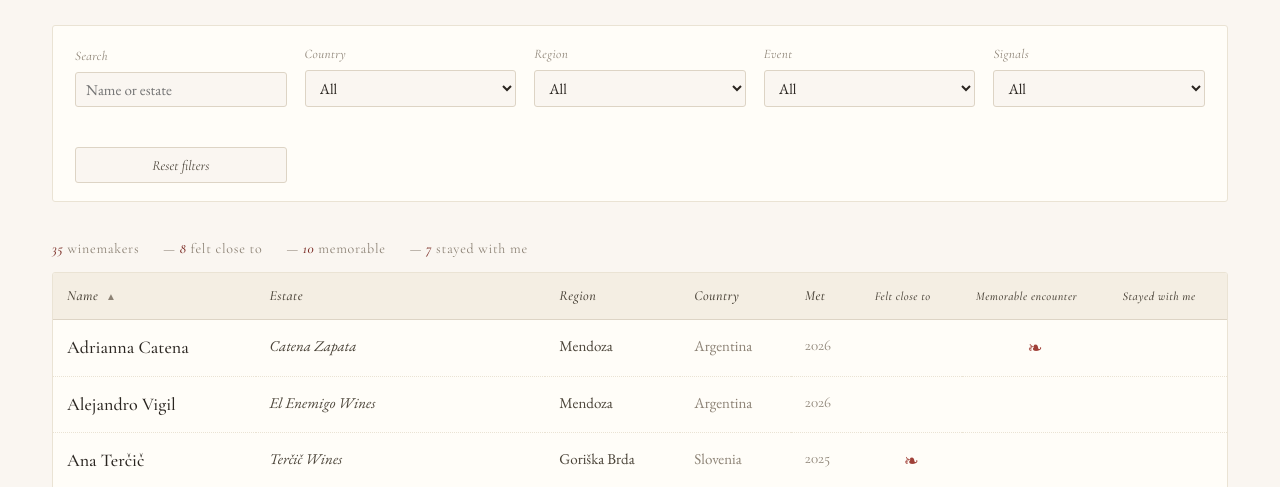
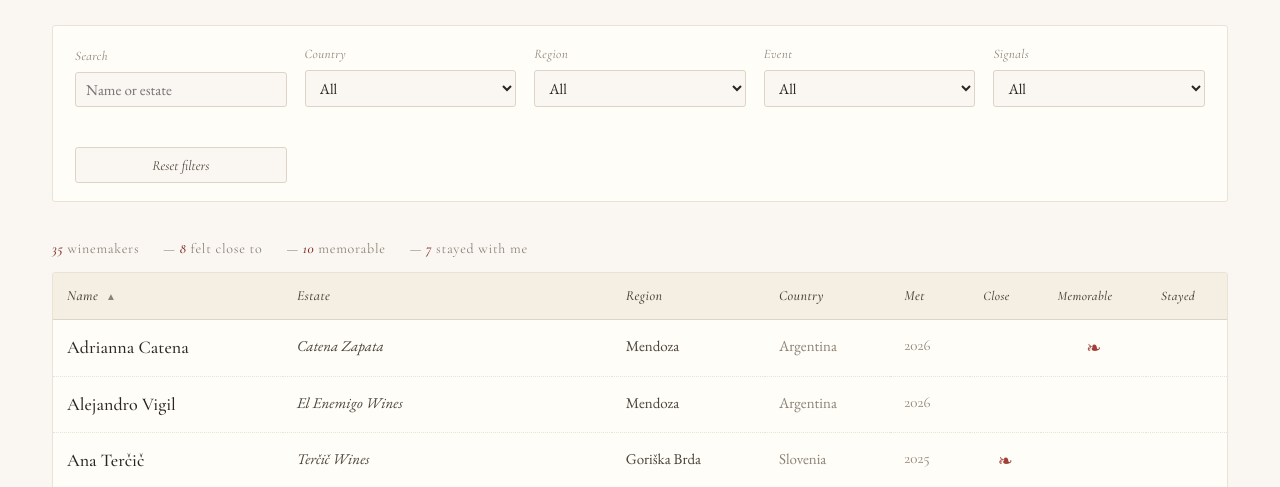
Before and after one commit to jskarabot18/codex-vinitorum, a plain HTML site: page index.html in a window 1280 px wide. Shown: the part 461-948 px from the top of the page. Drawn offline with nearby package versions, Linux system fonts and the light colour scheme.

Commit message:
Shorten signal column headers and tighten column widths

```diff
--- a/index.html
+++ b/index.html
@@ -79,8 +79,8 @@
   .book-table .col-country { color: var(--ink-muted); white-space: nowrap; }
   .book-table .col-met { color: var(--ink-muted); font-family: 'Cormorant Garamond', Georgia, serif; white-space: nowrap; }
   .book-table .col-signals { white-space: nowrap; }
-  .book-table .col-signal { text-align: center; white-space: nowrap; width: 1px; padding-left: 16px; padding-right: 16px; }
-  .book-table th.col-signal-header { text-align: center; font-size: 12px; letter-spacing: 0.04em; }
+  .book-table .col-signal { text-align: center; white-space: nowrap; padding-left: 8px; padding-right: 8px; }
+  .book-table th.col-signal-header { text-align: center; font-size: 13px; letter-spacing: 0.03em; padding-left: 8px; padding-right: 8px; }
   .book-table .col-signal .fleuron { font-size: 18px; }
   .fleurons { display: inline-flex; gap: 3px; align-items: baseline; }
   .fleuron { color: var(--wine-light); font-size: 16px; cursor: help; position: relative; }
@@ -207,9 +207,9 @@
             <th data-sort="region">Region <span class="sort-indicator"></span></th>
             <th data-sort="country">Country <span class="sort-indicator"></span></th>
             <th data-sort="met">Met <span class="sort-indicator"></span></th>
-            <th class="col-signal-header" data-sort="felt_close_to">Felt close to <span class="sort-indicator"></span></th>
-            <th class="col-signal-header" data-sort="memorable_encounter">Memorable encounter <span class="sort-indicator"></span></th>
-            <th class="col-signal-header" data-sort="stayed_with_me">Stayed with me <span class="sort-indicator"></span></th>
+            <th class="col-signal-header" data-sort="felt_close_to" title="Felt close to">Close <span class="sort-indicator"></span></th>
+            <th class="col-signal-header" data-sort="memorable_encounter" title="Memorable encounter">Memorable <span class="sort-indicator"></span></th>
+            <th class="col-signal-header" data-sort="stayed_with_me" title="Stayed with me">Stayed <span class="sort-indicator"></span></th>
           </tr>
         </thead>
         <tbody id="book-tbody"></tbody>
```
